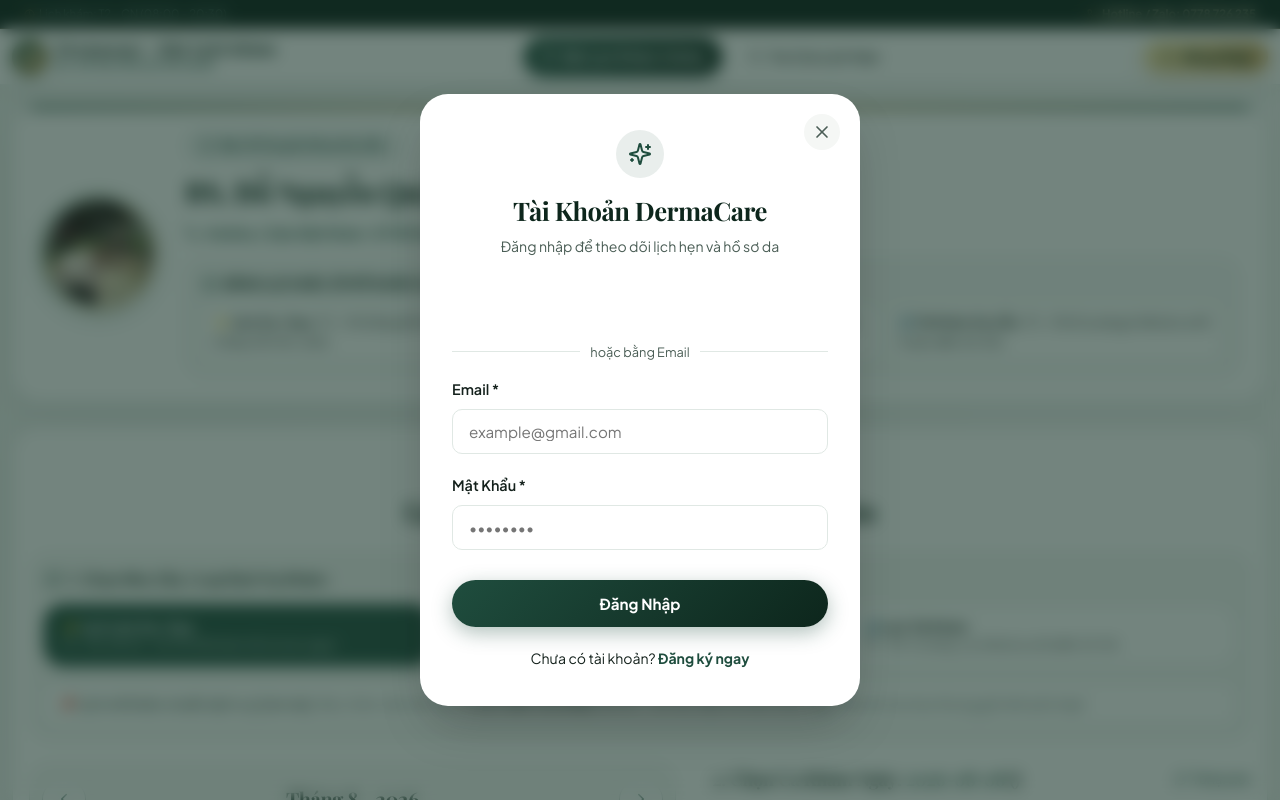
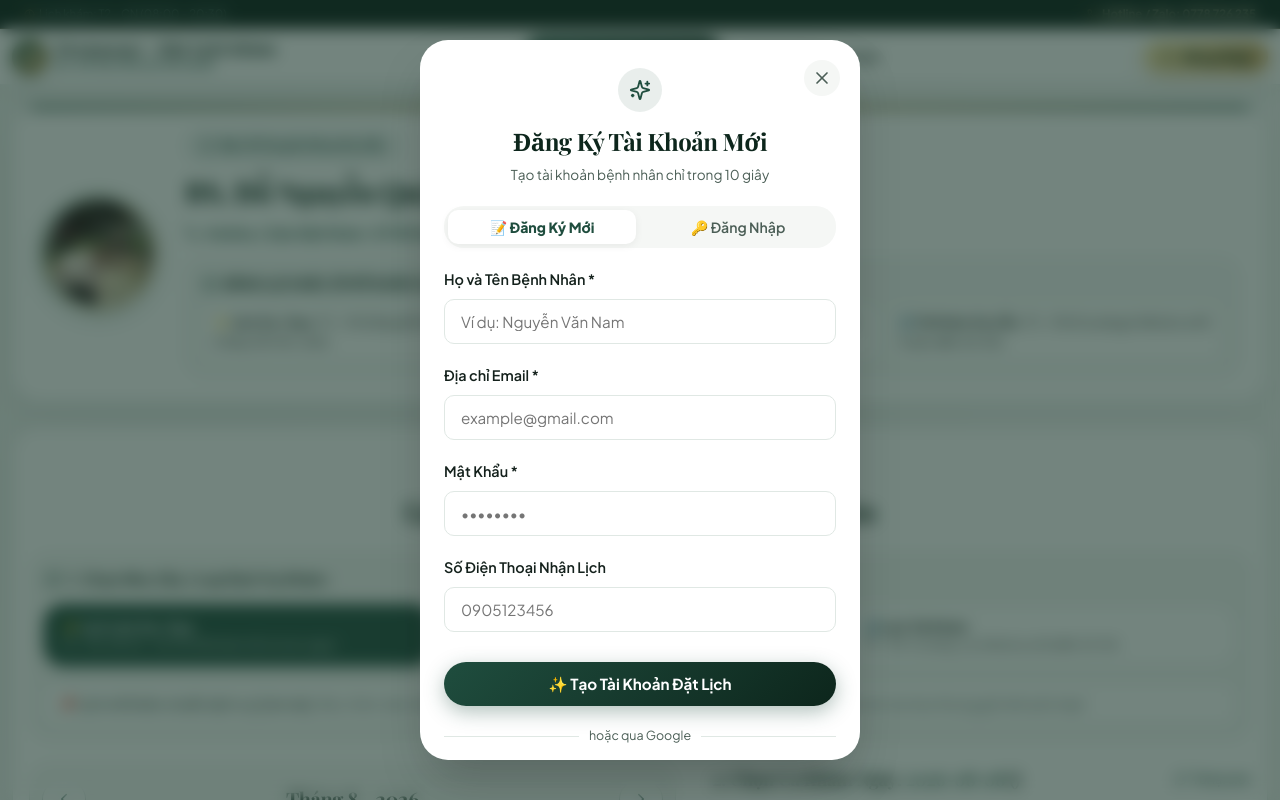
Before and after one commit to BaoChauuwu/beauty, a React (Vite) app in the folder frontend/: page / in a window 1280 px wide. Both pictures are taken after a click on the button "Đăng Nhập". Shown: the top 800 px of the page. Built offline with nearby package versions, Linux system fonts and the light colour scheme; no server answers; a web font is replaced by a local one.

Commit message:
Add prominent Register/Login tab switcher and clear error notice for Google OAuth origin mismatch

```diff
--- a/frontend/src/components/AuthModal.jsx
+++ b/frontend/src/components/AuthModal.jsx
@@ -5,7 +5,7 @@
 
 export const AuthModal = ({ isOpen, onClose }) => {
   const { loginUser } = useAuth();
-  const [isLoginView, setIsLoginView] = useState(true);
+  const [isLoginView, setIsLoginView] = useState(false); // Default to register view if user clicked Register
 
   const [formData, setFormData] = useState({
     name: '',
@@ -52,8 +52,7 @@
         return;
       }
 
-      if (!res.ok) {
-        // Fallback for client registration if server API returns non-JSON or status error
+      // Client-side fallback registration for instant user activation
       if (!isLoginView && formData.name && formData.email) {
         const fallbackUser = {
           _id: 'usr_' + Date.now(),
@@ -69,8 +68,8 @@
         onClose();
         return;
       }
+
       throw new Error(data.message || 'Xác thực thất bại.');
-      }
     } catch (err) {
       if (!isLoginView && formData.name && formData.email) {
         const fallbackUser = {
@@ -95,33 +94,71 @@
 
   return (
     <div className="modal-overlay">
-      <div className="modal-card" style={{ maxWidth: '440px', padding: '36px 32px' }}>
+      <div className="modal-card" style={{ maxWidth: '440px', padding: '28px 24px' }}>
         <button className="close-btn" onClick={onClose}>
           <X size={20} />
         </button>
 
-        <div style={{ textAlign: 'center', marginBottom: '24px' }}>
+        <div style={{ textAlign: 'center', marginBottom: '20px' }}>
           <div
             style={{
-              width: '48px',
-              height: '48px',
+              width: '44px',
+              height: '44px',
               borderRadius: '50%',
               background: 'rgba(46, 91, 75, 0.1)',
               color: 'var(--primary-emerald)',
               display: 'flex',
               alignItems: 'center',
               justifyContent: 'center',
-              margin: '0 auto 12px',
+              margin: '0 auto 10px',
             }}
           >
-            <Sparkles size={24} />
+            <Sparkles size={22} />
           </div>
-          <h2 style={{ fontSize: '1.6rem', color: 'var(--primary-dark)' }}>
-            {isLoginView ? 'Tài Khoản DermaCare' : 'Tạo Tài Khoản Mới'}
+          <h2 style={{ fontSize: '1.5rem', color: 'var(--primary-dark)' }}>
+            {isLoginView ? 'Đăng Nhập Tài Khoản' : 'Đăng Ký Tài Khoản Mới'}
           </h2>
-          <p style={{ fontSize: '0.88rem', color: 'var(--text-muted)', marginTop: '4px' }}>
-            {isLoginView ? 'Đăng nhập để theo dõi lịch hẹn và hồ sơ da' : 'Đăng ký nhanh chỉ trong 30 giây'}
+          <p style={{ fontSize: '0.85rem', color: 'var(--text-muted)', marginTop: '4px' }}>
+            {isLoginView ? 'Nhập email & mật khẩu để truy cập tài khoản' : 'Tạo tài khoản bệnh nhân chỉ trong 10 giây'}
           </p>
+        </div>
+
+        {/* Tab Selector */}
+        <div style={{ display: 'grid', gridTemplateColumns: '1fr 1fr', gap: '8px', marginBottom: '20px', background: 'var(--bg-cream)', padding: '4px', borderRadius: 'var(--radius-md)' }}>
+          <button
+            type="button"
+            onClick={() => { setIsLoginView(false); setErrorMsg(''); }}
+            style={{
+              padding: '8px 12px',
+              borderRadius: 'var(--radius-sm)',
+              border: 'none',
+              background: !isLoginView ? '#FFFFFF' : 'transparent',
+              color: !isLoginView ? 'var(--primary-emerald)' : 'var(--text-muted)',
+              fontWeight: !isLoginView ? 800 : 600,
+              fontSize: '0.88rem',
+              cursor: 'pointer',
+              boxShadow: !isLoginView ? '0 2px 8px rgba(0,0,0,0.06)' : 'none',
+            }}
+          >
+            📝 Đăng Ký Mới
+          </button>
+          <button
+            type="button"
+            onClick={() => { setIsLoginView(true); setErrorMsg(''); }}
+            style={{
+              padding: '8px 12px',
+              borderRadius: 'var(--radius-sm)',
+              border: 'none',
+              background: isLoginView ? '#FFFFFF' : 'transparent',
+              color: isLoginView ? 'var(--primary-emerald)' : 'var(--text-muted)',
+              fontWeight: isLoginView ? 800 : 600,
+              fontSize: '0.88rem',
+              cursor: 'pointer',
+              boxShadow: isLoginView ? '0 2px 8px rgba(0,0,0,0.06)' : 'none',
+            }}
+          >
+            🔑 Đăng Nhập
+          </button>
         </div>
 
         {errorMsg && (
@@ -132,74 +169,27 @@
               padding: '10px 14px',
               borderRadius: 'var(--radius-sm)',
               marginBottom: '16px',
-              fontSize: '0.85rem',
+              fontSize: '0.82rem',
               display: 'flex',
-              alignItems: 'center',
+              alignItems: 'flex-start',
               gap: '8px',
             }}
           >
-            <AlertCircle size={16} />
+            <AlertCircle size={16} style={{ flexShrink: 0, marginTop: '2px' }} />
             <span>{errorMsg}</span>
           </div>
         )}
 
-        {/* Authentic Google OAuth Login Button */}
-        <div style={{ display: 'flex', justifyContent: 'center', marginBottom: '20px', width: '100%' }}>
-          <GoogleLogin
-            onSuccess={async (credentialResponse) => {
-              setLoading(true);
-              setErrorMsg('');
-              try {
-                const res = await fetch('/api/auth/google', {
-                  method: 'POST',
-                  headers: { 'Content-Type': 'application/json' },
-                  body: JSON.stringify({ credential: credentialResponse.credential }),
-                });
-
-                const rawText = await res.text();
-                let data = {};
-                try {
-                  data = JSON.parse(rawText);
-                } catch (jsonErr) {
-                  data = { message: rawText || 'Lỗi phản hồi máy chủ không hợp lệ.' };
-                }
-
-                if (!res.ok) throw new Error(data.message || 'Đăng nhập Google thất bại');
-
-                loginUser(data.user, data.token);
-                onClose();
-              } catch (err) {
-                setErrorMsg(err.message);
-              } finally {
-                setLoading(false);
-              }
-            }}
-            onError={() => {
-              setErrorMsg('Đăng nhập bằng Google không thành công. Vui lòng thử lại.');
-            }}
-            shape="pill"
-            size="large"
-            width="340"
-            text="continue_with"
-            locale="vi"
-          />
-        </div>
-
-        <div style={{ display: 'flex', alignItems: 'center', margin: '16px 0', gap: '10px' }}>
-          <div style={{ flex: 1, height: '1px', background: 'var(--border-light)' }}></div>
-          <span style={{ fontSize: '0.8rem', color: 'var(--text-muted)' }}>hoặc bằng Email</span>
-          <div style={{ flex: 1, height: '1px', background: 'var(--border-light)' }}></div>
-        </div>
-
+        {/* Email / Password Form */}
         <form onSubmit={handleSubmit}>
           {!isLoginView && (
             <div className="form-group">
-              <label className="form-label">Họ và Tên *</label>
+              <label className="form-label">Họ và Tên Bệnh Nhân *</label>
               <input
                 type="text"
                 name="name"
                 className="form-input"
-                placeholder="Nguyễn Văn A"
+                placeholder="Ví dụ: Nguyễn Văn Nam"
                 value={formData.name}
                 onChange={handleChange}
                 required
@@ -208,7 +198,7 @@
           )}
 
           <div className="form-group">
-            <label className="form-label">Email *</label>
+            <label className="form-label">Địa chỉ Email *</label>
             <input
               type="email"
               name="email"
@@ -235,7 +225,7 @@
 
           {!isLoginView && (
             <div className="form-group">
-              <label className="form-label">Số Điện Thoại</label>
+              <label className="form-label">Số Điện Thoại Nhận Lịch</label>
               <input
                 type="tel"
                 name="phone"
@@ -247,33 +237,58 @@
             </div>
           )}
 
-          <button type="submit" className="btn-primary" style={{ width: '100%', marginTop: '10px' }} disabled={loading}>
-            {loading ? 'Đang xử lý...' : isLoginView ? 'Đăng Nhập' : 'Tạo Tài Khoản'}
+          <button type="submit" className="btn-primary" style={{ width: '100%', marginTop: '10px', padding: '12px' }} disabled={loading}>
+            {loading ? 'Đang xử lý...' : isLoginView ? '🔑 Đăng Nhập Email' : '✨ Tạo Tài Khoản Đặt Lịch'}
           </button>
         </form>
 
-        <div style={{ textAlign: 'center', marginTop: '20px', fontSize: '0.88rem' }}>
-          {isLoginView ? (
-            <p>
-              Chưa có tài khoản?{' '}
-              <span
-                style={{ color: 'var(--primary-emerald)', fontWeight: 700, cursor: 'pointer' }}
-                onClick={() => setIsLoginView(false)}
-              >
-                Đăng ký ngay
-              </span>
-            </p>
-          ) : (
-            <p>
-              Đã có tài khoản?{' '}
-              <span
-                style={{ color: 'var(--primary-emerald)', fontWeight: 700, cursor: 'pointer' }}
-                onClick={() => setIsLoginView(true)}
-              >
-                Đăng nhập
-              </span>
-            </p>
-          )}
+        {/* Divider */}
+        <div style={{ display: 'flex', alignItems: 'center', margin: '20px 0 16px', gap: '10px' }}>
+          <div style={{ flex: 1, height: '1px', background: 'var(--border-light)' }}></div>
+          <span style={{ fontSize: '0.78rem', color: 'var(--text-muted)' }}>hoặc qua Google</span>
+          <div style={{ flex: 1, height: '1px', background: 'var(--border-light)' }}></div>
+        </div>
+
+        {/* Authentic Google OAuth Login Button */}
+        <div style={{ display: 'flex', justifyContent: 'center', width: '100%' }}>
+          <GoogleLogin
+            onSuccess={async (credentialResponse) => {
+              setLoading(true);
+              setErrorMsg('');
+              try {
+                const res = await fetch('/api/auth/google', {
+                  method: 'POST',
+                  headers: { 'Content-Type': 'application/json' },
+                  body: JSON.stringify({ credential: credentialResponse.credential }),
+                });
+
+                const rawText = await res.text();
+                let data = {};
+                try {
+                  data = JSON.parse(rawText);
+                } catch (jsonErr) {
+                  data = { message: rawText };
+                }
+
+                if (!res.ok) throw new Error(data.message || 'Đăng nhập Google thất bại');
+
+                loginUser(data.user, data.token);
+                onClose();
+              } catch (err) {
+                setErrorMsg(err.message);
+              } finally {
+                setLoading(false);
+              }
+            }}
+            onError={() => {
+              setErrorMsg('Lỗi Google origin_mismatch: Tên miền Vercel chưa được thêm vào Google Cloud Console. Vui lòng đăng ký/đăng nhập bằng Form Email ở trên.');
+            }}
+            shape="pill"
+            size="large"
+            width="340"
+            text="continue_with"
+            locale="vi"
+          />
         </div>
       </div>
     </div>
```
Lines whose indentation alone changed are shown as unchanged.
